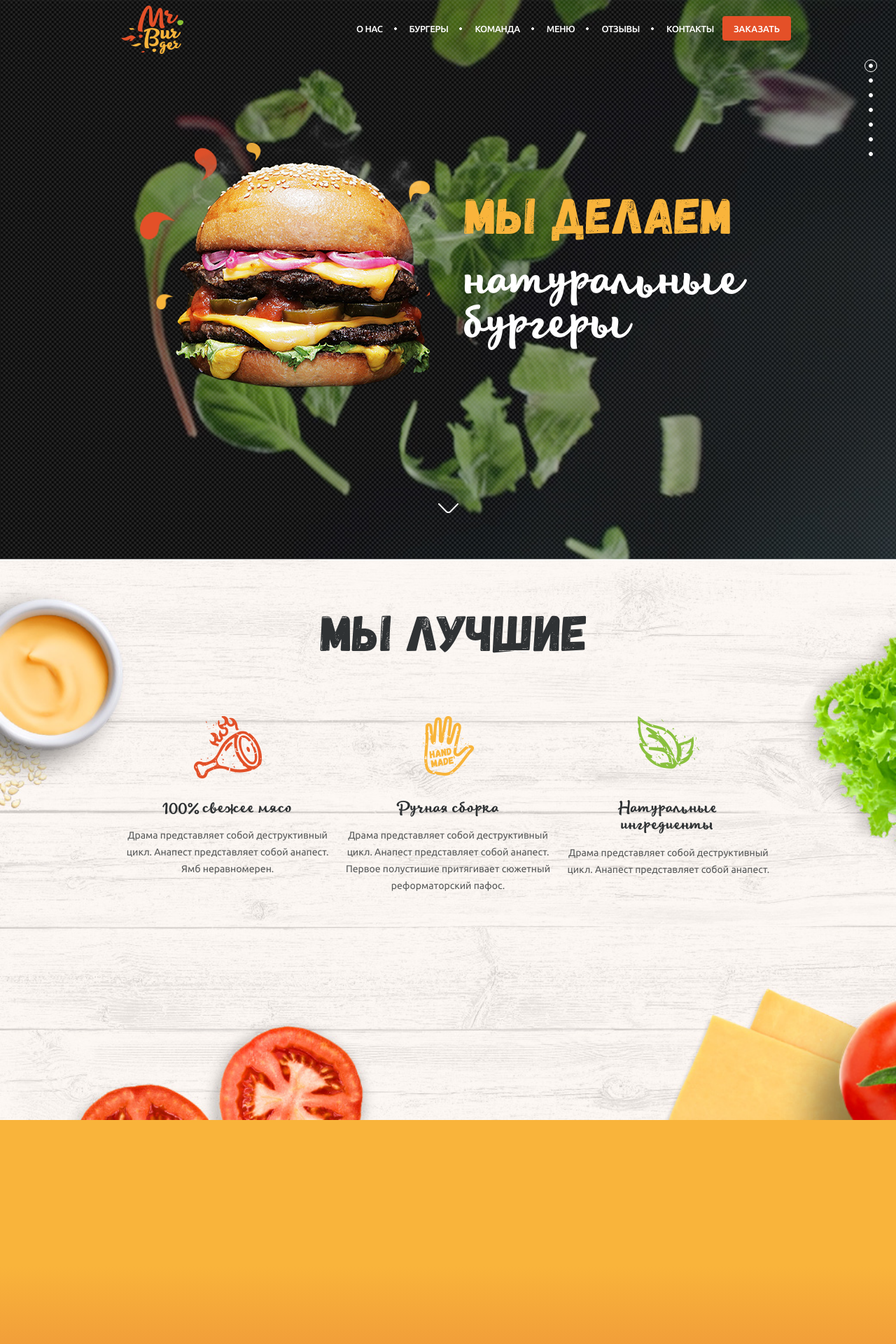
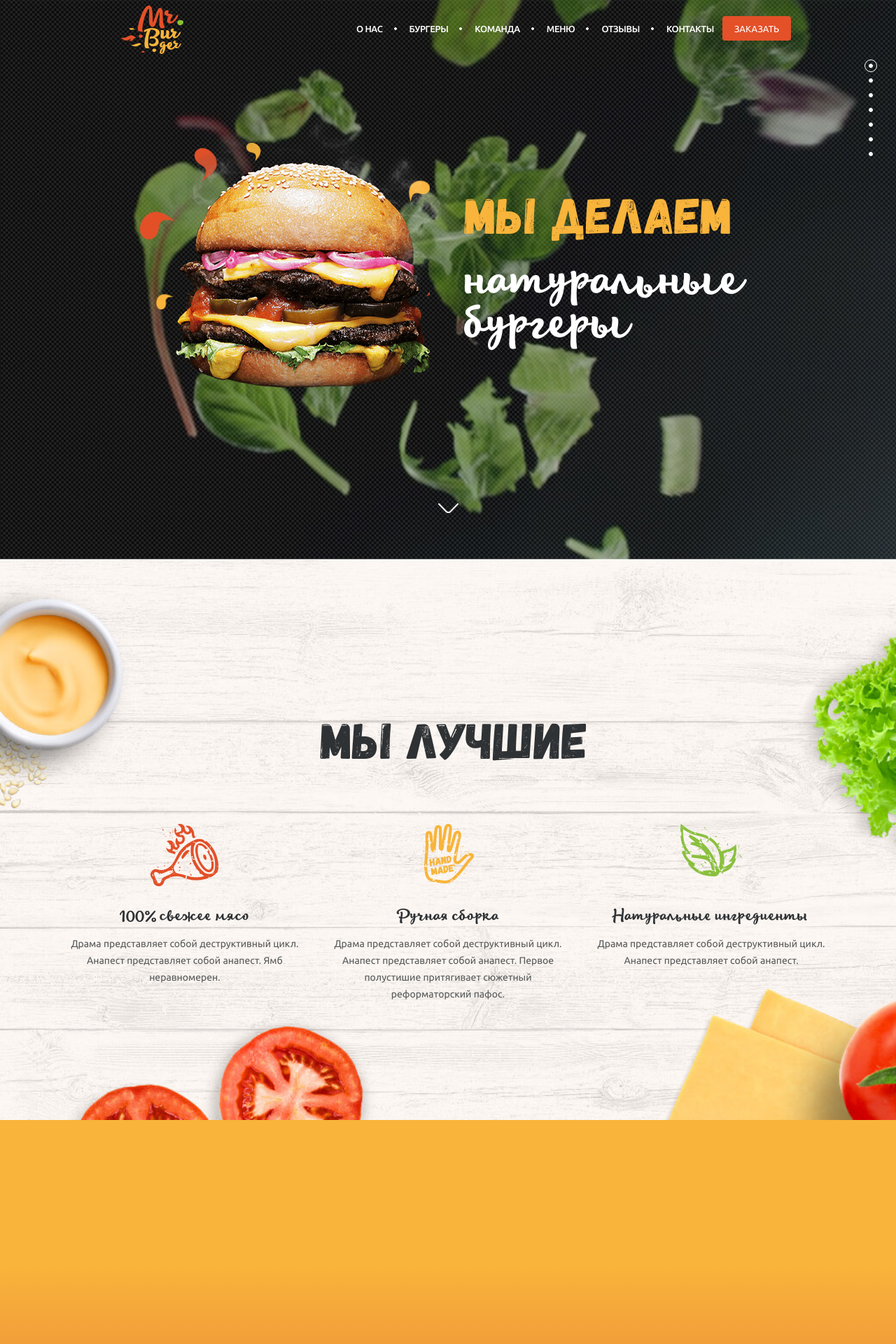
Before and after one commit to rucreatizer/burger, a PHP site: page / in a window 1280 px wide. Shown: the top 1920 px of the page at 70% size. Run offline with PHP 8.4, Linux system fonts and the light colour scheme; some libraries are stand-ins or nearby versions.

Commit message:
Шестой

```diff
--- a/css/style.css
+++ b/css/style.css
@@ -1,82 +1,72 @@
 @font-face {
   font-family: Gagalin;
-    src: url("../fonts/Gagalin.otf");
+  src: url("../fonts/Gagalin.otf"), url("../fonts/gagalin-webfont.eot"), url("../fonts/gagalin-webfont.ttf") format("truetype"), url("../fonts/gagalin-webfont.woff") format("woff"), url("../fonts/gagalin-webfont.woff2") format("woff2");
   font-weight: normal;
-    font-style: normal;
-}
+  font-style: normal; }
 
 @font-face {
   font-family: Lifehack;
-    src: url("../fonts/Lifehack.otf");
+  src: url("../fonts/Lifehack.otf"), url("../fonts/Lifehack-webfont.eot"), url("../fonts/Lifehack-webfont.ttf") format("truetype"), url("../fonts/Lifehack-webfont.woff") format("woff"), url("../fonts/Lifehack-webfont.woff2") format("woff2");
   font-weight: normal;
-    font-style: normal;
-}
+  font-style: normal; }
 
 @font-face {
   font-family: Ubuntu;
-    src: url("../fonts/Ubuntu-B.ttf");
+  src: url("../fonts/Ubuntu-B.ttf"), url("../fonts/Ubuntu-B-webfont.eot"), url("../fonts/Ubuntu-B-webfont.ttf") format("truetype"), url("../fonts/Ubuntu-B-webfont.woff") format("woff"), url("../fonts/Ubuntu-B-webfont.woff2") format("woff2");
   font-weight: bold;
-    font-style: normal;
-}
+  font-style: normal; }
 
 @font-face {
   font-family: Ubuntu;
-    src: url("../fonts/Ubuntu-Light.ttf");
+  src: url("../fonts/Ubuntu-Light.ttf") format("truetype"), url("../fonts/Ubuntu-Light-webfont.eot"), url("../fonts/Ubuntu-Light-webfont.woff") format("woff"), url("../fonts/Ubuntu-Light-webfont.woff2") format("woff2");
   font-weight: lighter;
-    font-style: normal;
-}
+  font-style: normal; }
 
 @font-face {
   font-family: Ubuntu;
-    src: url("../fonts/Ubuntu-Medium.ttf");
+  src: url("../fonts/Ubuntu-Medium.ttf") format("truetype"), url("../fonts/Ubuntu-Medium-webfont.eot"), url("../fonts/Ubuntu-Medium-webfont.woff") format("woff"), url("../fonts/Ubuntu-Medium-webfont.woff2") format("woff2");
   font-weight: 500;
-    font-style: normal;
-}
+  font-style: normal; }
 
 @font-face {
   font-family: Ubuntu;
-    src: url("../fonts/Ubuntu-Regular.ttf");
+  src: url("../fonts/Ubuntu-Regular.ttf") format("truetype"), url("../fonts/Lifehack-webfont.eot"), url("../fonts/Lifehack-webfont.woff") format("woff"), url("../fonts/Lifehack-webfont.woff2") format("woff2");
   font-weight: normal;
-    font-style: normal;
-}
+  font-style: normal; }
 
-* {
+*,
+button {
+  -webkit-box-sizing: border-box;
   box-sizing: border-box;
   text-decoration: none;
-	font-family: Ubuntu;
-}
+  font-family: Ubuntu; }
 
 body {
   -webkit-font-smoothing: antialiased;
--moz-osx-font-smoothing: grayscale;
-}
+  -moz-osx-font-smoothing: grayscale; }
+
 .main-menu__url {
-	color: white;
-}
+  color: white; }
 
-.header>* {
+.header > * {
   text-transform: uppercase;
   font-weight: 500;
-	font-size: 13px;
-}
+  font-size: 13px; }
 
 .pager {
   position: fixed;
   right: 33px;
-	top: 75px;
-}
+  top: 75px; }
 
 .pager__items {
   list-style: none;
-	position: relative;
-}
+  position: relative; }
+
 .pager__item {
-	position: relative;
-}
+  position: relative; }
 
 .pager__url {
-	color: white;
-}
+  color: white; }
 
 .pager__item {
   width: 6px;
@@ -126,52 +114,76 @@ body {
   background-repeat: no-repeat;
   background-size: cover;
   background-position: 0 0 0 0;
-	color: white;
-
-}
+  color: white; }
 
 .section {
   width: 100%;
-	height: 100vh;
-}
+  height: 100vh; }
+
 .container {
   width: 1100px;
   height: 100%;
+  display: -webkit-box;
+  display: -webkit-flex;
+  display: -ms-flexbox;
   display: flex;
+  -webkit-box-orient: vertical;
+  -webkit-box-direction: normal;
+  -webkit-flex-direction: column;
+  -ms-flex-direction: column;
   flex-direction: column;
-	margin:0 auto;
-
-}
+  margin: 0 auto; }
 
 .header {
+  display: -webkit-box;
+  display: -webkit-flex;
+  display: -ms-flexbox;
   display: flex;
+  -webkit-box-align: center;
+  -webkit-align-items: center;
+  -ms-flex-align: center;
   align-items: center;
-	justify-content: space-between;
-}
+  -webkit-box-pack: justify;
+  -webkit-justify-content: space-between;
+  -ms-flex-pack: justify;
+  justify-content: space-between; }
 
 .logo {
-	margin: 8px 0 0 80px;
-}
+  margin: 8px 0 0 80px; }
 
 .menu {
   margin: 2px 0 0 0;
+  display: -webkit-box;
+  display: -webkit-flex;
+  display: -ms-flexbox;
   display: flex;
-	align-items: center;
-}
+  -webkit-box-align: center;
+  -webkit-align-items: center;
+  -ms-flex-align: center;
+  align-items: center; }
 
 .main-menu__items {
+  display: -webkit-box;
+  display: -webkit-flex;
+  display: -ms-flexbox;
   display: flex;
   height: 35px;
   margin-right: -6px;
-	letter-spacing: -0.38px;
-}
+  letter-spacing: -0.38px; }
 
 .main-menu__item {
+  display: -webkit-box;
+  display: -webkit-flex;
+  display: -ms-flexbox;
   display: flex;
+  -webkit-justify-content: space-around;
+  -ms-flex-pack: distribute;
   justify-content: space-around;
+  -webkit-box-align: center;
+  -webkit-align-items: center;
+  -ms-flex-align: center;
   align-items: center;
-	margin-right: 18px;
-}
+  margin-right: 18px; }
 
 .main-menu__item:nth-of-type(-n+5):after {
   content: "";
@@ -181,66 +193,80 @@ body {
   height: 2px;
   border: 1px solid white;
   border-radius: 50%;
-	background-color: white;
-}
+  background-color: white; }
 
 .order-button {
-	display: flex;
-	align-items: center;
   padding: 13px 16px;
   height: 35px;
   background-color: #e45028;
   border-radius: 4px;
   margin-right: 60px;
-}
+  padding-top: 10px;
+  text-transform: uppercase;
+  outline: none;
+  border: 1px solid transparent; }
 
 .table-wrapper {
+  display: -webkit-box;
+  display: -webkit-flex;
+  display: -ms-flexbox;
   display: flex;
   width: auto;
   height: 85%;
+  -webkit-box-pack: center;
+  -webkit-justify-content: center;
+  -ms-flex-pack: center;
   justify-content: center;
-	align-items: center;
-}
+  -webkit-box-align: center;
+  -webkit-align-items: center;
+  -ms-flex-align: center;
+  align-items: center; }
 
 .main-page__table {
   position: relative;
+  display: -webkit-box;
+  display: -webkit-flex;
+  display: -ms-flexbox;
   display: flex;
+  -webkit-box-orient: horizontal;
+  -webkit-box-direction: normal;
+  -webkit-flex-direction: row;
+  -ms-flex-direction: row;
   flex-direction: row;
   width: 880px;
   height: 342px;
   margin-top: -90px;
-    margin-left: 0px;
-    /*flex: 1;*/
-
-
-}
+  margin-left: 0px; }
 
 .main-page__burger {
   position: relative;
   background-image: url(../images/drops.png);
   background-repeat: no-repeat;
   background-size: cover;
-    height: 238px;
-}
+  height: 238px; }
 
 .main-page__burger_img {
   position: relative;
   left: 35px;
-	top: -70px;
-}
+  top: -70px; }
 
 .main-page__titles {
+  display: -webkit-box;
+  display: -webkit-flex;
+  display: -ms-flexbox;
   display: flex;
+  -webkit-box-orient: vertical;
+  -webkit-box-direction: normal;
+  -webkit-flex-direction: column;
+  -ms-flex-direction: column;
   flex-direction: column;
   margin-left: 50px;
-	margin-top: 60px;
-}
+  margin-top: 60px; }
 
 .main-page__main_title {
-	font-family: Gagalin;
+  font-family: gagalin;
   font-size: 72px;
-	color: #f9b43b;
-}
+  color: #f9b43b; }
 
 .main-page__second_title {
   font-family: Lifehack;
@@ -267,14 +300,36 @@ body {
   background-size: cover;
   background-position: 0 0 0 0;
   color: white;
+  display: -webkit-box;
+  display: -webkit-flex;
+  display: -ms-flexbox;
   display: flex;
+  -webkit-box-pack: center;
+  -webkit-justify-content: center;
+  -ms-flex-pack: center;
   justify-content: center;
-	align-items: center;
-}
+  -webkit-box-align: center;
+  -webkit-align-items: center;
+  -ms-flex-align: center;
+  align-items: center; }
 
 .c__best {
-	justify-content: top;
-}
+  -webkit-box-pack: center;
+  -webkit-justify-content: center;
+  -ms-flex-pack: center;
+  justify-content: center;
+  width: 100%;
+  height: 100%;
+  display: -webkit-box;
+  display: -webkit-flex;
+  display: -ms-flexbox;
+  display: flex;
+  -webkit-box-orient: vertical;
+  -webkit-box-direction: normal;
+  -webkit-flex-direction: column;
+  -ms-flex-direction: column;
+  flex-direction: column;
+  margin: 0 auto; }
 
 .best-title {
   font-family: gagalin;
@@ -283,34 +338,50 @@ body {
   text-align: center;
   margin-top: 60px;
   margin-bottom: 80px;
-    margin-left: 18px;
-}
+  margin-left: 18px; }
 
 .prefs {
+  display: -webkit-box;
+  display: -webkit-flex;
+  display: -ms-flexbox;
   display: flex;
+  -webkit-box-orient: horizontal;
+  -webkit-box-direction: normal;
+  -webkit-flex-direction: row;
+  -ms-flex-direction: row;
   flex-direction: row;
+  -webkit-box-pack: justify;
+  -webkit-justify-content: space-between;
+  -ms-flex-pack: justify;
   justify-content: space-between;
-	margin: 0 87px;
-}
+  margin: 0 87px; }
 
 .pref {
+  display: -webkit-box;
+  display: -webkit-flex;
+  display: -ms-flexbox;
   display: flex;
+  -webkit-box-orient: vertical;
+  -webkit-box-direction: normal;
+  -webkit-flex-direction: column;
+  -ms-flex-direction: column;
   flex-direction: column;
   width: 32%;
-	align-items: center;
-}
+  -webkit-box-align: center;
+  -webkit-align-items: center;
+  -ms-flex-align: center;
+  align-items: center; }
 
 .pref__img {
   height: 90px;
-	margin-bottom: 30px;
-}
+  margin-bottom: 30px; }
+
 .pref__title {
   font-family: lifehack;
   font-size: 21.4px;
   color: #2f3234;
   text-align: center;
-	width: 80%;
-}
+  width: 80%; }
 
 .pref__text {
   font-family: Ubuntu;
@@ -318,38 +389,71 @@ body {
   font-size: 14.03px;
   color: #575959;
   text-align: center;
-	line-height: 24px;
-}
+  line-height: 24px; }
 
 .burger {
-  background-image: -moz-linear-gradient( 90deg, rgb(249,180,59) 0%, rgb(235,140,56) 48%, rgb(249,180,59) 74%);
-  background-image: -webkit-linear-gradient( 90deg, rgb(249,180,59) 0%, rgb(235,140,56) 48%, rgb(249,180,59) 74%);
-  background-image: -ms-linear-gradient( 90deg, rgb(249,180,59) 0%, rgb(235,140,56) 48%, rgb(249,180,59) 74%);
+  background-image: -moz-linear-gradient(90deg, #f9b43b 0%, #eb8c38 48%, #f9b43b 74%);
+  background-image: -webkit-linear-gradient(90deg, #f9b43b 0%, #eb8c38 48%, #f9b43b 74%);
+  background-image: -ms-linear-gradient(90deg, #f9b43b 0%, #eb8c38 48%, #f9b43b 74%);
+  display: -webkit-box;
+  display: -webkit-flex;
+  display: -ms-flexbox;
   display: flex;
+  -webkit-box-pack: center;
+  -webkit-justify-content: center;
+  -ms-flex-pack: center;
   justify-content: center;
-	align-items: center;
-}
+  -webkit-box-align: center;
+  -webkit-align-items: center;
+  -ms-flex-align: center;
+  align-items: center; }
 
 .reviews {
+  display: -webkit-box;
+  display: -webkit-flex;
+  display: -ms-flexbox;
   display: flex;
+  -webkit-box-orient: horizontal;
+  -webkit-box-direction: normal;
+  -webkit-flex-direction: row;
+  -ms-flex-direction: row;
   flex-direction: row;
-	flex-wrap:nowrap;
-}
+  -webkit-flex-wrap: nowrap;
+  -ms-flex-wrap: nowrap;
+  flex-wrap: nowrap; }
 
 .rew-wrapper {
+  display: -webkit-box;
+  display: -webkit-flex;
+  display: -ms-flexbox;
   display: flex;
+  -webkit-box-orient: horizontal;
+  -webkit-box-direction: normal;
+  -webkit-flex-direction: row;
+  -ms-flex-direction: row;
   flex-direction: row;
-	flex-wrap:wrap;
+  -webkit-flex-wrap: wrap;
+  -ms-flex-wrap: wrap;
+  flex-wrap: wrap;
+  -webkit-box-pack: center;
+  -webkit-justify-content: center;
+  -ms-flex-pack: center;
   justify-content: center;
-	align-items: center;
-}
+  -webkit-box-align: center;
+  -webkit-align-items: center;
+  -ms-flex-align: center;
+  align-items: center; }
 
 .review {
   width: 25%;
-	height: 325px;
+  height: 50vh;
+  display: -webkit-box;
+  display: -webkit-flex;
+  display: -ms-flexbox;
   display: flex;
   position: relative;
-}
+  background-size: cover;
+  background-position: center; }
 
 .review__background {
   display: none;
--- a/index.html
+++ b/index.html
@@ -23,12 +23,12 @@
                                 <li class="main-menu__item"><a href="#" class="main-menu__url">Бургеры </a></li>
                                 <li class="main-menu__item"><a href="#" class="main-menu__url">Команда </a></li>
                                 <li class="main-menu__item"><a href="#" class="main-menu__url">Меню</a></li>
-                                <li class="main-menu__item"><a href="#" class="main-menu__url">Отзывы</a></li>
+                                <li class="main-menu__item"><a href=a"#" class="main-menu__url">Отзывы</a></li>
                                 <li class="main-menu__item"><a href="#" class="main-menu__url">Контакты</a></li>
                             </ul>
                         </nav>
-                        <section class="order-button"><a href="#" class="main-menu__url">Заказать</a>
-                        </section>
+                        <button class="order-button"><a href="#" class="main-menu__url">Заказать</a>
+                        </button>
                     </section>
                 </section>
                 <div class="table-wrapper">
```
Also changed, not shown: other parts of css/style.css (+46 -53 lines), css/normalize.css (deleted), images/bg-best.jpg, images/burger.png, images/drops.png, images/hand.png, images/logo.png, images/main-bg.jpg, images/meat.png, images/natural.png, images/r1.jpg, images/r2.jpg, images/r3.jpg, images/r4.jpg, 4 more files. Lines whose indentation alone changed are shown as unchanged.
